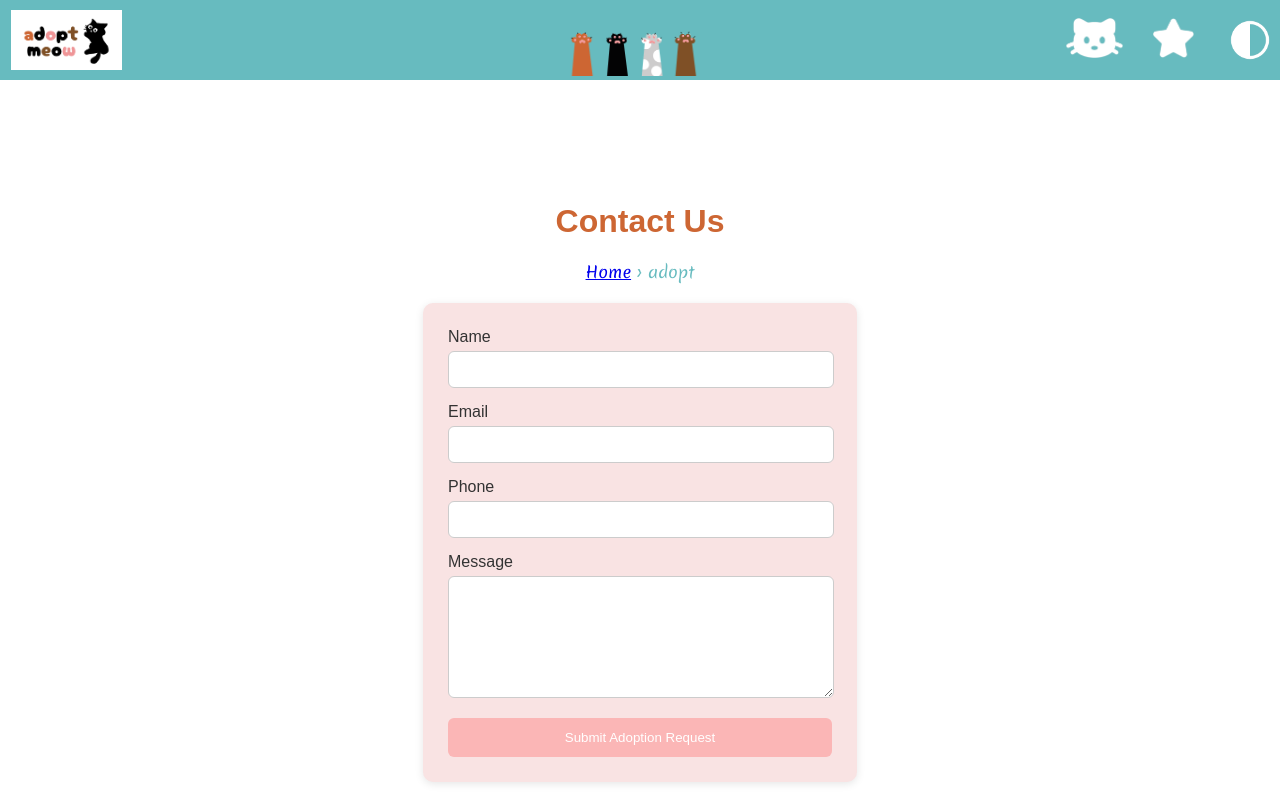
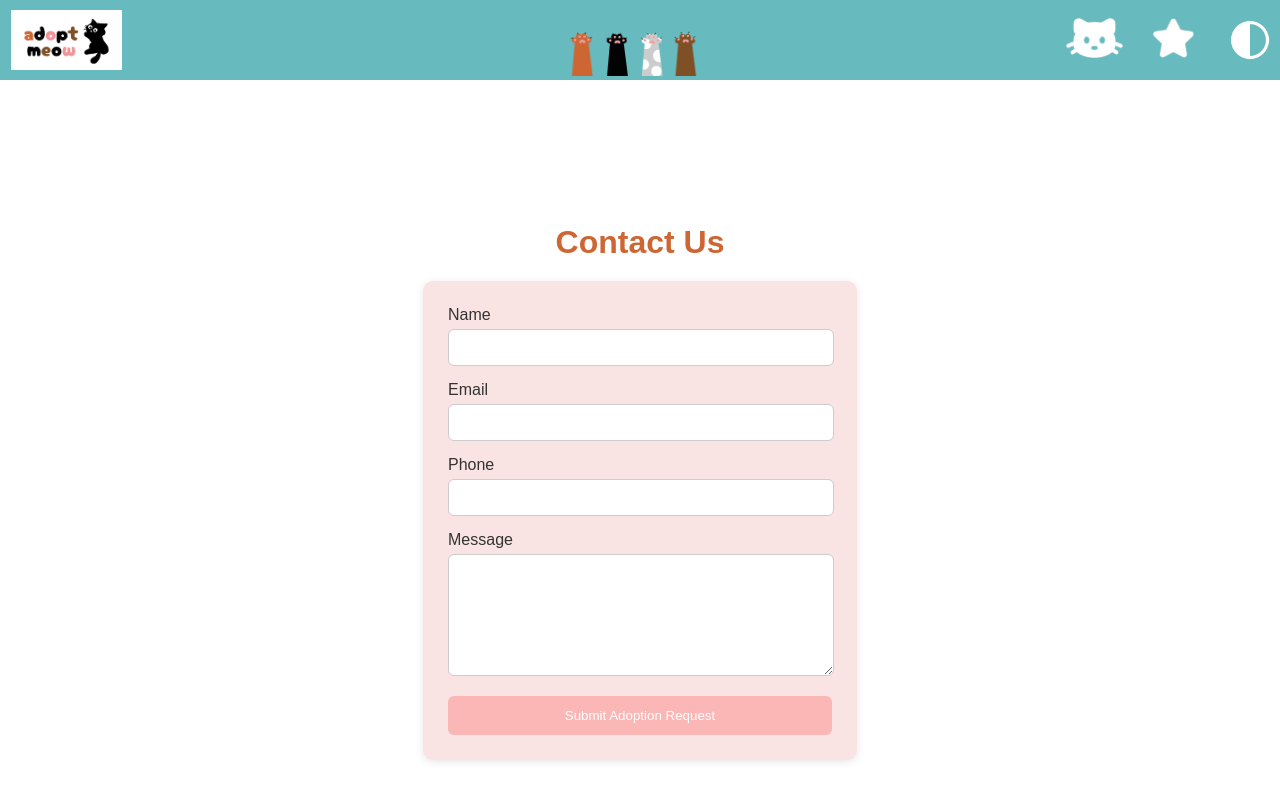
Before and after one commit to Edgartheprogrammer/Cats-adoption, a React (Vite) app: page /adopt in a window 1280 px wide. Shown: the top 800 px of the page. Built offline with nearby package versions, Linux system fonts and the light colour scheme; a web font is replaced by a local one.

Commit message:
added variable

```diff
--- a/src/components/Breadcrumbs/Breadcrumbs.jsx
+++ /dev/null
@@ -1,36 +0,0 @@
-// src/components/Breadcrumbs.jsx
-import { Link, useLocation } from 'react-router-dom';
-import './Breadcrumbs.module.css';
-
-const Breadcrumbs = () => {
-  const location = useLocation();
-  const pathnames = location.pathname.split('/').filter(Boolean);
-
-  // Custom name mapping for specific routes
-  const getDisplayName = (path) => {
-    const mappings = {
-      'cats': 'Available Cats',
-      'favorites': 'My Favorites',
-      'application': 'Adoption Application',
-      'success': 'Application Submitted'
-    };
-    return mappings[path] || path.replace(/-/g, ' ');
-  };
-
-  return (
-    <nav className="breadcrumb" aria-label="Breadcrumb">
-      <Link to="/">Home</Link>
-      {pathnames.map((name, index) => {
-        const routeTo = `/${pathnames.slice(0, index + 1).join('/')}`;
-        const isLast = index === pathnames.length - 1;
-        return isLast ? (
-          <span key={name}> › {getDisplayName(name)}</span>
-        ) : (
-          <Link key={name} to={routeTo}> › {getDisplayName(name)}</Link>
-        );
-      })}
-    </nav>
-  );
-};
-
-export default Breadcrumbs;
--- a/src/components/Breadcrumbs/Breadcrumbs.module.css
+++ /dev/null
@@ -1,24 +0,0 @@
-/* src/components/Breadcrumbs.css */
-.breadcrumb {
-  padding: 1rem;
-  margin-bottom: 2rem;
-  background-color: #f8f9fa;
-  border-radius: 0.5rem;
-  font-size: 0.9rem;
-}
-
-.breadcrumb a {
-  color: #4a6fa5;
-  text-decoration: none;
-  transition: color 0.2s;
-}
-
-.breadcrumb a:hover {
-  color: #2c4b7a;
-  text-decoration: underline;
-}
-
-.breadcrumb > span {
-  color: #6c757d;
-  font-weight: 500;
-}
--- a/src/components/ContactForm/ContactForm.module.css
+++ b/src/components/ContactForm/ContactForm.module.css
@@ -12,7 +12,7 @@
   text-align: center;
   padding: 12px;
   margin-bottom: 20px;
-  background: var(--card-accent);
+  background: var(--contact-card-accent);
   border-radius: 6px;
   color: var(--header-footer-text);
   font-family: var(--font-heading);
--- a/src/pages/AdoptPage/AdoptPage.jsx
+++ b/src/pages/AdoptPage/AdoptPage.jsx
@@ -2,13 +2,11 @@
 import React from "react";
 import ContactForm from '../../components/ContactForm/ContactForm.jsx';
 import styles from './AdoptPage.module.css';
-import Breadcrumbs from "../../components/Breadcrumbs/Breadcrumbs.jsx";
 
 const AdoptPage = () => {
   return (
     <main className={styles['adopt-page-container']}>
       <h1>Contact Us</h1>
-      <Breadcrumbs />
       <ContactForm />
     </main>
   );
--- a/src/pages/AllCatsPage/AllCatsPage.jsx
+++ b/src/pages/AllCatsPage/AllCatsPage.jsx
@@ -3,7 +3,6 @@ import { useEffect, useState } from 'react';
 import { fetchCats } from '../../services/catService';
 import CatSlider from '../../components/CatSlider/CatSlider';
 import styles from './AllCatsPage.module.css';
-import Breadcrumbs from '../../components/Breadcrumbs/Breadcrumbs';
 
 const AllCatsPage = () => {
   const [state, setState] = useState({ cats: [], loading: true, error: null });
@@ -24,7 +23,6 @@ const AllCatsPage = () => {
   return (
     <main className={styles.container}>
       <h1>Available Cats</h1>
-      <Breadcrumbs />
       {state.loading ? (
         <div className={styles.loading}>Loading cats...</div>
       ) : state.error ? (
--- a/src/pages/FavoritesPage/FavoritesPage.jsx
+++ b/src/pages/FavoritesPage/FavoritesPage.jsx
@@ -4,7 +4,6 @@ import useFavoritesStore from '../../stores/favoritesStore';
 import CatSlider from '../../components/CatSlider/CatSlider';
 import styles from './FavoritesPage.module.css';
 import React from 'react';
-import Breadcrumbs from '../../components/Breadcrumbs/Breadcrumbs';
 
 const FavoritesPage = () => {
   const { favorites } = useFavoritesStore();
@@ -18,7 +17,6 @@ const FavoritesPage = () => {
   return (
     <main className={styles.favoritesPage}>
       <h1>Your Favorite Cats</h1>
-      <Breadcrumbs />
       {isInitialLoad ? (
         <div className={styles.loading}>Loading favorites...</div>
       ) : favorites.length > 0 ? (
--- a/src/styles/App.module.css
+++ b/src/styles/App.module.css
@@ -42,6 +42,7 @@
   --card-button-hover: #ff5c5c;
   --favorite-button-bg: #fd766c;
   --favorite-button-hover: #eb5353;
+  --contact-card-accent: #f29b9b;
 }
 
 [data-theme='dark'] {
@@ -79,6 +80,7 @@
   --card-button-hover: #666666;
   --favorite-button-bg: #0e0e0e;
   --favorite-button-hover: #666666;
+  --contact-card-accent: #2d2d2d;
 }
 
 html,
```
